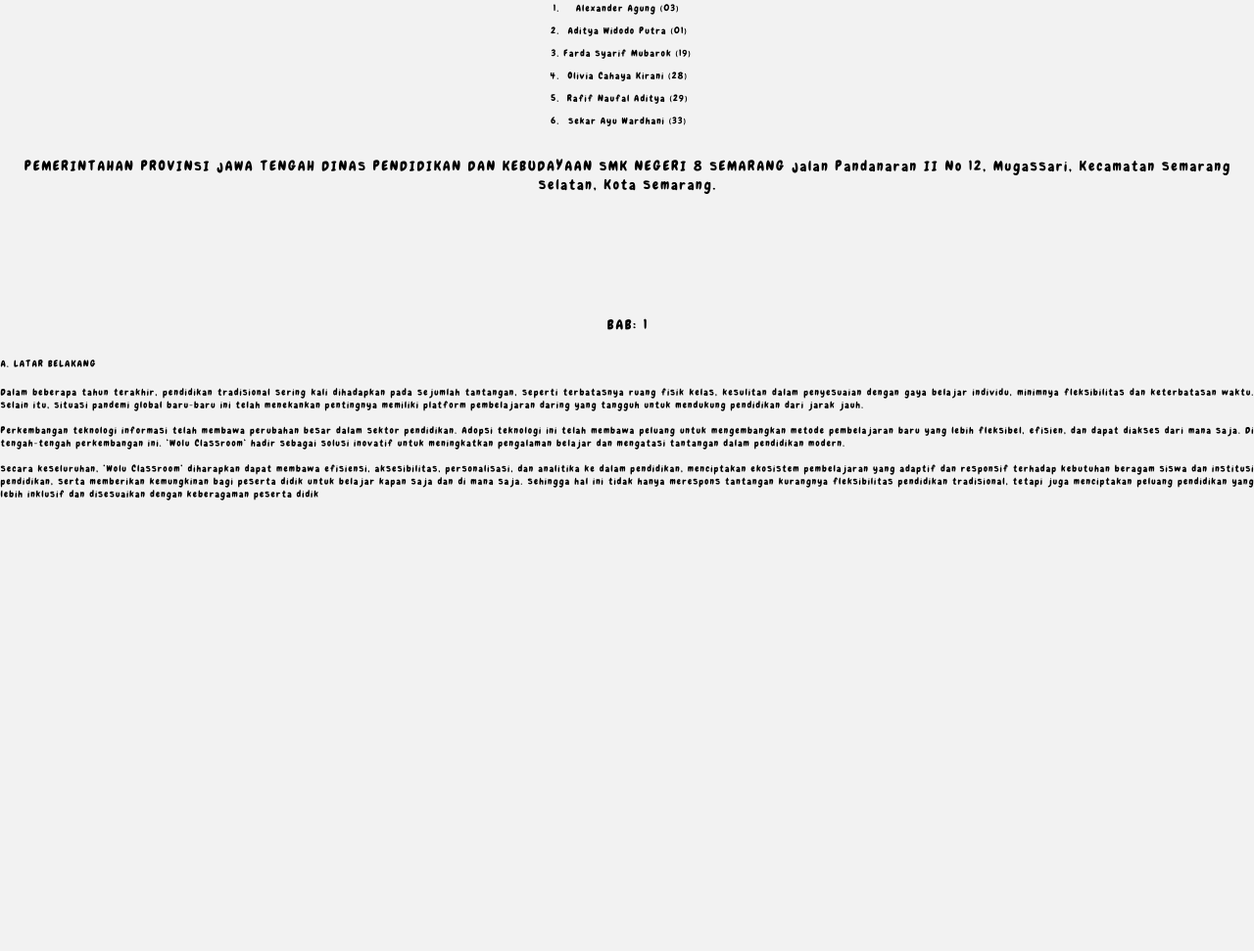
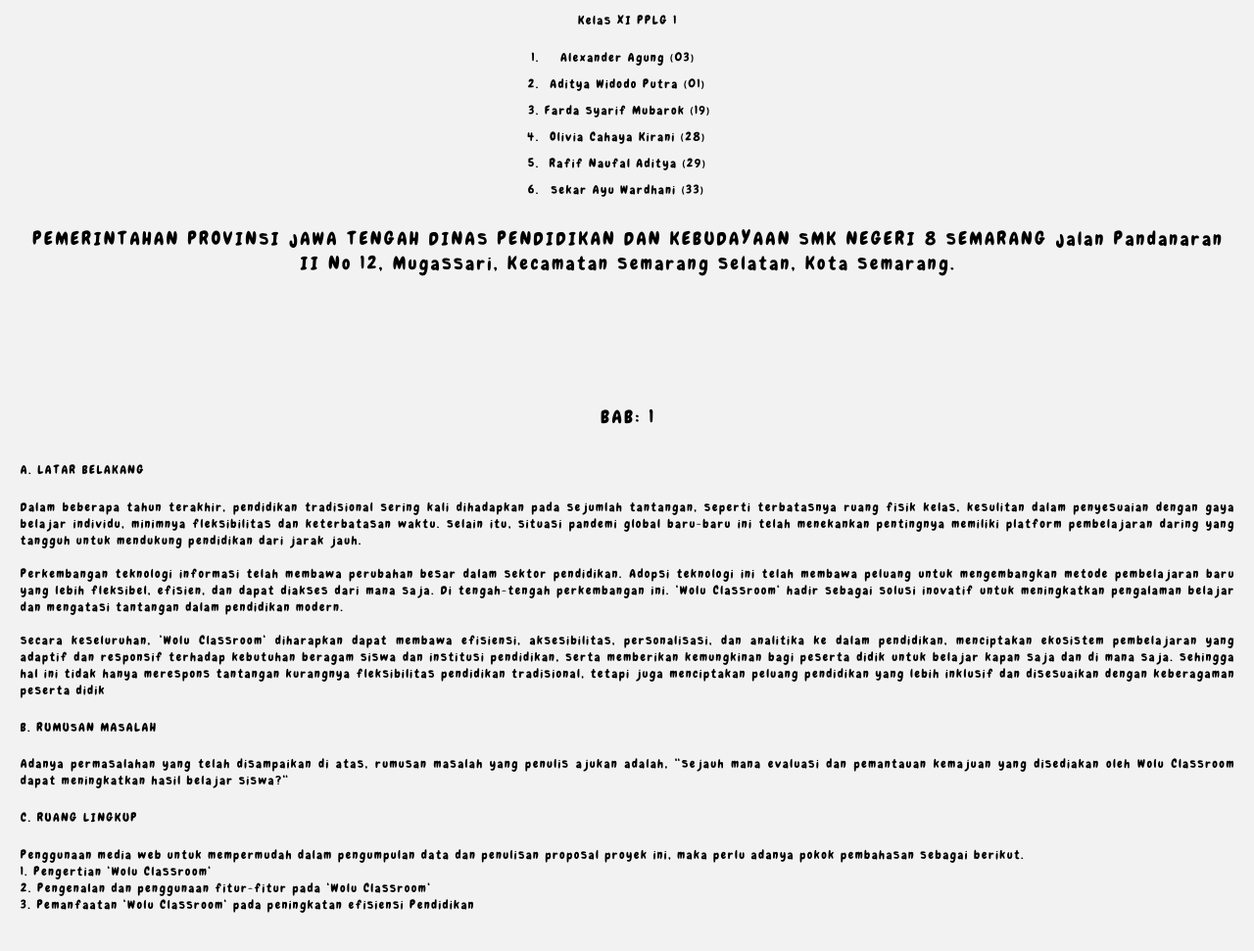
Before and after one commit to XceedZ/proposalkelompok2, a plain HTML site: page index.html in a window 1280 px wide. Shown: the part 367-1338 px from the top of the page at 98% size. Before the commit the page ends 895 px from the top, so only its background shows below. Drawn offline with Linux system fonts and the light colour scheme.

Commit message:
wolu classroom

```diff
--- a/index.html
+++ b/index.html
@@ -34,6 +34,14 @@
             <p class="bab">BAB: 1</p>
             <p class="sub-bab">A. LATAR BELAKANG</p>
             <p class="konten">Dalam beberapa tahun terakhir, pendidikan tradisional sering kali dihadapkan pada sejumlah tantangan, seperti terbatasnya ruang fisik kelas, kesulitan dalam penyesuaian dengan gaya belajar individu, minimnya fleksibilitas dan keterbatasan waktu. Selain itu, situasi pandemi global baru-baru ini telah menekankan pentingnya memiliki platform pembelajaran daring yang tangguh untuk mendukung pendidikan dari jarak jauh. <br><br>Perkembangan teknologi informasi telah membawa perubahan besar dalam sektor pendidikan. Adopsi teknologi ini telah membawa peluang untuk mengembangkan metode pembelajaran baru yang lebih fleksibel, efisien, dan dapat diakses dari mana saja. Di tengah-tengah perkembangan ini. ‘Wolu Classroom’ hadir sebagai solusi inovatif untuk meningkatkan pengalaman belajar dan mengatasi tantangan dalam pendidikan modern. <br><br>Secara keseluruhan, ‘Wolu Classroom’ diharapkan dapat membawa efisiensi, aksesibilitas, personalisasi, dan analitika ke dalam pendidikan, menciptakan ekosistem pembelajaran yang adaptif dan responsif terhadap kebutuhan beragam siswa dan institusi pendidikan, serta memberikan kemungkinan bagi peserta didik untuk belajar kapan saja dan di mana saja. Sehingga hal ini tidak hanya merespons tantangan kurangnya fleksibilitas pendidikan tradisional, tetapi juga menciptakan peluang pendidikan yang lebih inklusif dan disesuaikan dengan keberagaman peserta didik</p>
+            <p class="sub-bab">B.  RUMUSAN MASALAH</p>
+            <p class="konten">Adanya permasalahan yang telah disampaikan di atas, rumusan masalah yang penulis ajukan adalah, “Sejauh mana evaluasi dan pemantauan kemajuan yang disediakan oleh Wolu Classroom dapat meningkatkan hasil belajar siswa?”</p>
+            <p class="sub-bab">C.   RUANG LINGKUP</p>
+            <p class="konten">Penggunaan media web untuk mempermudah dalam pengumpulan data dan penulisan proposal proyek ini, maka perlu adanya pokok pembahasan sebagai berikut.
+                <br>1. Pengertian ‘Wolu Classroom’<br>
+                2. Pengenalan dan penggunaan fitur-fitur pada ‘Wolu Classroom’<br>
+                3. Pemanfaatan ‘Wolu Classroom’ pada peningkatan efisiensi Pendidikan
+                </p>
         </div>
 </body>
 </html>
--- a/style.css
+++ b/style.css
@@ -8,16 +8,17 @@ body {
     text-align: center;
     background-color: #f2f2f2;
     margin: 0;
-    padding: 0;
+    padding: 20px;
 }
 
 .judul {
-    font-size: 24px;
+    font-size: 2rem;
     color: #333;
     margin-top: 50px;
 }
 
 .disusun {
+    font-size: 1.3rem;
     text-align: center;
 }
 
@@ -42,21 +43,22 @@ body {
 
 .judul2 {
     width: 100%;
-    font-size: 24px;
+    font-size: 2rem;
     text-align: center;
     margin: auto;
     padding-bottom: 100px;
 }
 
 .bab {
-    font-size: 24px;
+    font-size: 2rem;
 }
 
 .sub-bab {
+    font-size: 1.3rem;
     text-align: justify;
 }
 
 .konten {
-
+    font-size: 1.3rem;
     text-align: justify;
 }
```
